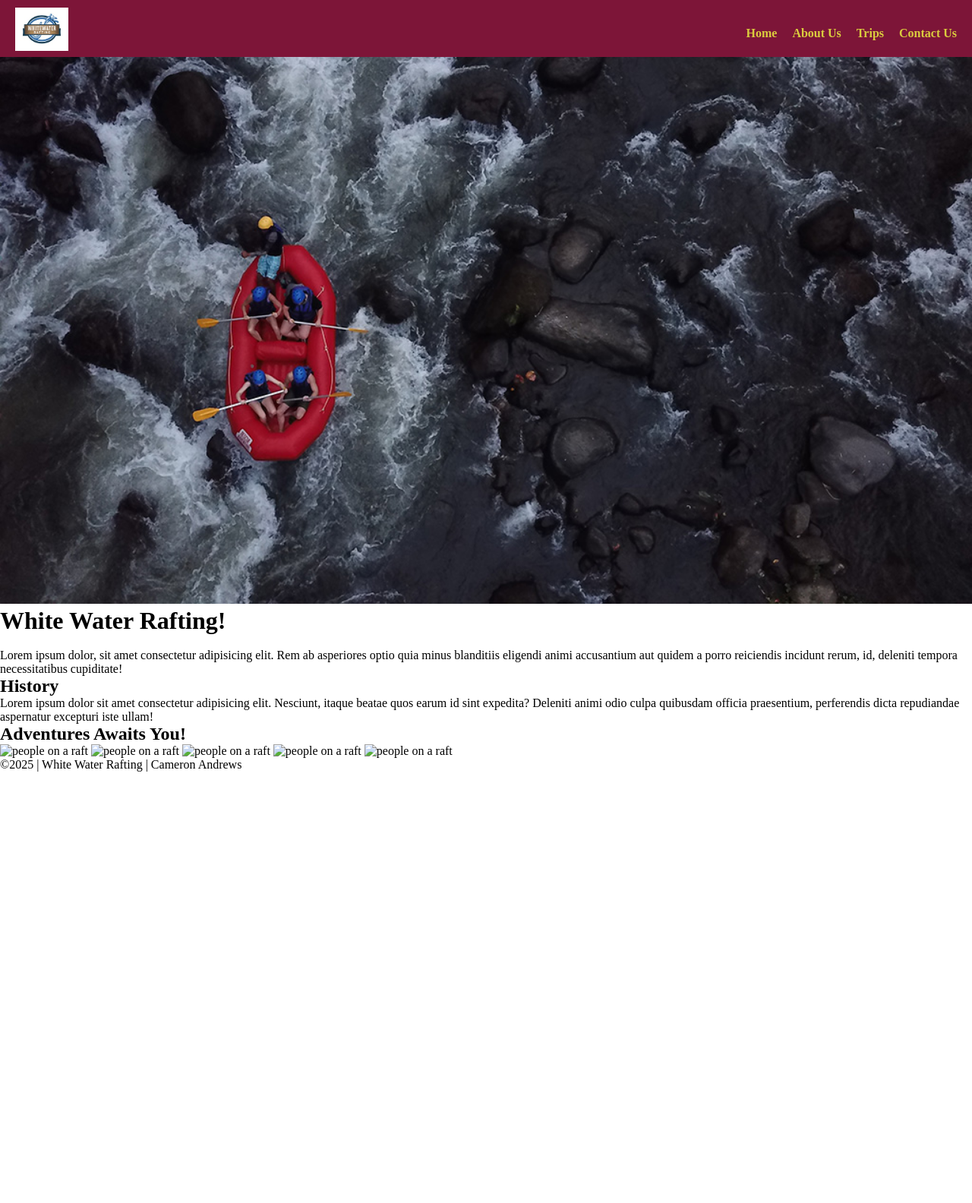
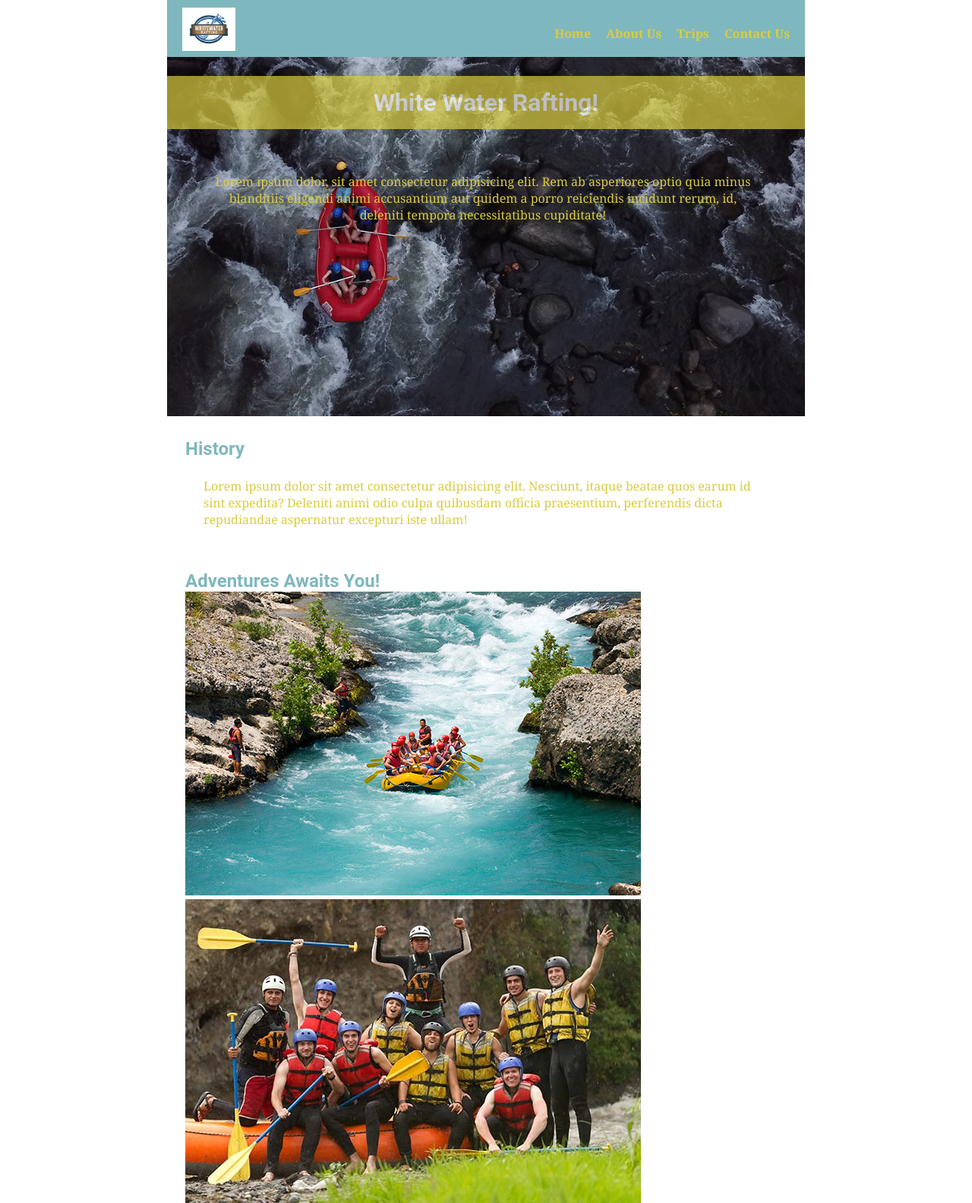
Before and after one commit to BestBaconAround/wdd130, a plain HTML site: page wwr/about.html in a window 1280 px wide. Shown: the top 1584 px of the page at 76% size. Before the commit the page ends 1034 px from the top, so only its background shows below. Drawn offline with Linux system fonts and the light colour scheme.

Commit message:
Lots of stuff

```diff
--- a/wwr/about.html
+++ b/wwr/about.html
@@ -4,7 +4,7 @@
 <head>
     <meta charset="UTF-8">
     <meta name="viewport" content="width=device-width, initial-scale=1.0">
-    <link rel="stylesheet" href="rafting_styles.css">
+    <link rel="stylesheet" href="rafting.css">
     <title>About Us</title>
 </head>
 
@@ -39,19 +39,19 @@
         </section>
         <section>
             <h2>Adventures Awaits You!</h2>
-            <img src="" alt="people on a raft">
-            <img src="" alt="people on a raft">
-            <img src="" alt="people on a raft">
-            <img src="" alt="people on a raft">
-            <img src="" alt="people on a raft">
+            <img src="/images/rafting1.jpg" alt="people on a raft">
+            <img src="/images/rafting2.jpg" alt="people on a raft">
+            <img src="/images/rafting3.jpg" alt="people on a raft">
+            <img src="/images/rafting4.jpg" alt="people on a raft">
+            <img src="/images/rafting5.jpg" alt="people on a raft">
         </section>
         <footer>
             <p>©2025 | White Water Rafting | Cameron Andrews</p>
             <nav class="socialmedia">
                 <a>
-                    <img src="" alt="">
-                    <img src="" alt="">
-                    <img src="" alt="">
+                    <img src="/images/facebook_icon.png" alt="facebook_icon">
+                    <img src="/images/instagram_icon.png" alt="instagram_icon">
+                    <img src="/images/tiktok_icon.png" alt="tiktok_icon">
                 </a>
             </nav>
         </footer>
--- /dev/null
+++ b/wwr/rafting.css
@@ -0,0 +1,111 @@
+:root {
+  --primary-color: #7FB7BE;   /* teal */
+  --secondary-color: #D3F3EE; /* mint */
+  --accent1-color: #DACC3E;   /* yellow */
+  --accent2-color: #BC2C1A;   /* red */
+  --extra-color: #7D1538;     /* wine */
+  --heading-font: 'Roboto', sans-serif;
+  --body-font: 'Georgia', serif;
+}
+
+* {
+    margin: 0;
+    padding: 0;
+    box-sizing: border-box;
+}
+
+header {
+    background-color: var(--primary-color);
+    padding: 20px;
+    height: 75px;
+}
+
+header img {
+    max-width: 70px;
+    height: auto;
+    margin-top: -10px;
+}
+
+body {
+    font-family: var(--body-font);
+    color: var(--accent1-color);
+}
+
+header, main, footer {
+    width: 840px;
+    margin: 0 auto;
+}
+
+h1, h2 {
+    font-family: var(--heading-font);
+    color: var(--primary-color);
+}
+
+nav, p, section, article {
+    margin: 16px;
+    padding: 8px;
+}
+
+h1 {
+    position: absolute;
+    top: 100px;
+    width: 840px;
+    padding: 16px;
+    text-align: center;
+    opacity: 0.7;
+    background-color: var(--accent1-color);
+    color: #fff;
+}
+
+article {
+    position: absolute;
+    top: 150px;
+    width: 800px;
+    padding: 16px;
+    text-align: center;
+}
+
+/* Class Selectors */
+.nav-container {
+    display: flex;
+    justify-content: space-between;
+    align-items: center;
+}
+
+.nav-links {
+    display: flex;
+    gap: 20px;
+    list-style: none;
+}
+
+.nav-links a {
+    text-decoration: none;
+    font-weight: 600;
+    color: var(--accent1-color)
+}
+
+.nav-links a:hover {
+    color: var(--accent2-color);
+}
+
+.hero {
+    position: relative;
+    width: 100%;
+    height: auto;
+
+}
+
+.hero img {
+    display: block;
+    width: 100%;
+    height: auto;
+}
+
+.hero article img {
+    float: right;
+    width: 125px;
+}
+
+.socialmedia a {
+    text-decoration: none;
+}
--- a/wwr/rafting_styles.css
+++ /dev/null
@@ -1,56 +0,0 @@
-:root {
-    --teal: #7FB7BE;
-    --mint: #D3F3EE;
-    --yellow: #DACC3E;
-    --red: #BC2C1A;
-    --wine: #7D1538;
-    --body-font: 'Georgia', serif;
-    --heading-font: 'Roboto', sans-serif;
-}
-
-* {
-    margin: 0;
-    padding: 0;
-    box-sizing: border-box;
-}
-
-header {
-    background-color: var(--wine);
-    padding: 20px;
-    height: 75px;
-}
-
-header img {
-    max-width: 70px;
-    height: auto;
-    margin-top: -10px;
-}
-
-/* Class Selectors */
-.nav-container {
-    display: flex;
-    justify-content: space-between;
-    align-items: center;
-}
-
-.nav-links {
-    display: flex;
-    gap: 20px;
-    list-style: none;
-}
-
-.nav-links a {
-    text-decoration: none;
-    font-weight: 600;
-    color: var(--yellow)
-}
-
-.nav-links a:hover {
-    color: var(--red);
-}
-
-.hero {
-    width: 100%;
-    height: auto;
-
-}
```
Also changed, not shown: wwr/rafting_website.html (+1 -1 lines).
